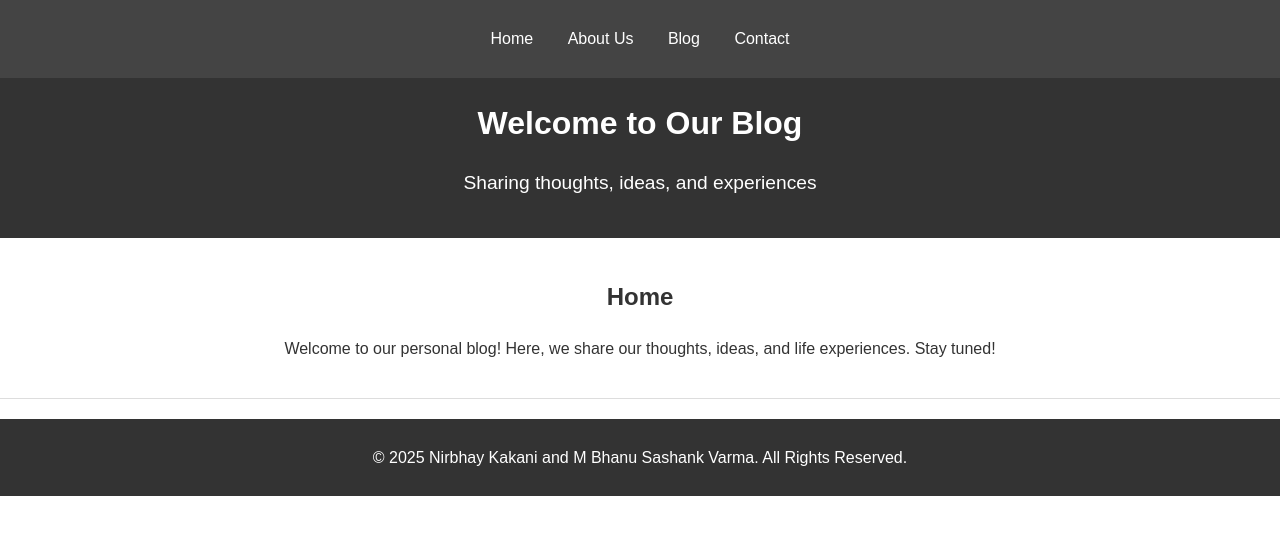
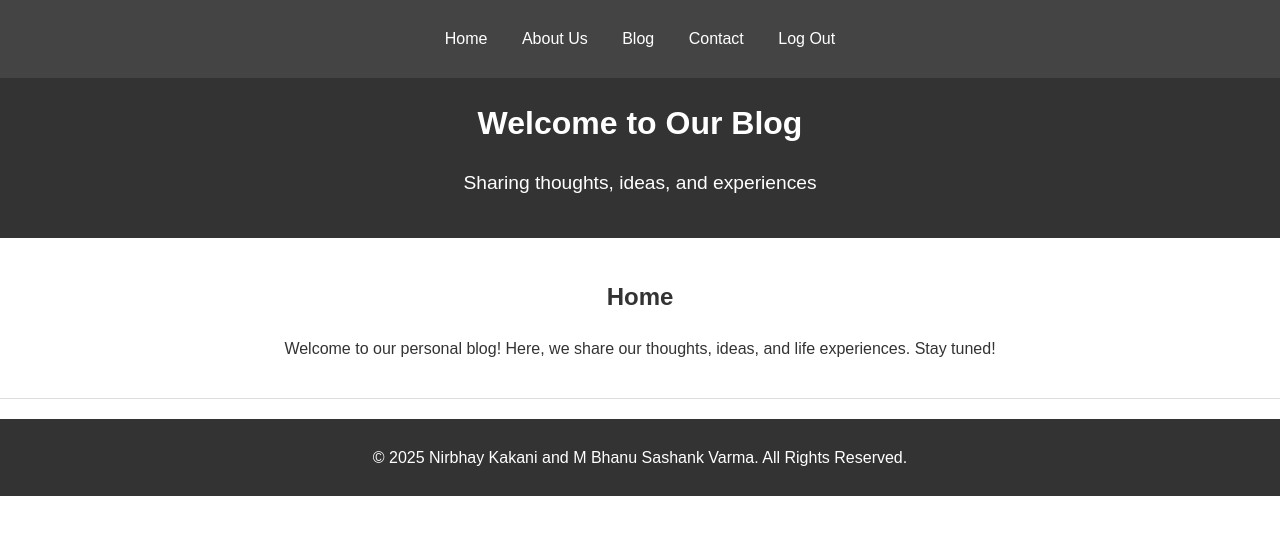
Before and after one commit to nirbhaykakani/our-blog, a plain HTML site: page index.html in a window 1280 px wide. Drawn offline with Linux system fonts and the light colour scheme.

Commit message:
Update index.html

```diff
--- a/index.html
+++ b/index.html
@@ -4,7 +4,7 @@
 <head>
   <meta charset="UTF-8">
   <meta name="viewport" content="width=device-width, initial-scale=1.0">
-  <title>Home - Our Personal Blog</title>
+  <title>Home - Our Blog</title>
   <link rel="stylesheet" href="styles.css">
 </head>
 <body>
@@ -14,6 +14,7 @@
       <li><a href="about.html">About Us</a></li>
       <li><a href="blog.html">Blog</a></li>
       <li><a href="contact.html">Contact</a></li>
+      <li><a href="login.html">Log Out</a></li>
     </ul>
   </nav>
   <header class="header">
```
